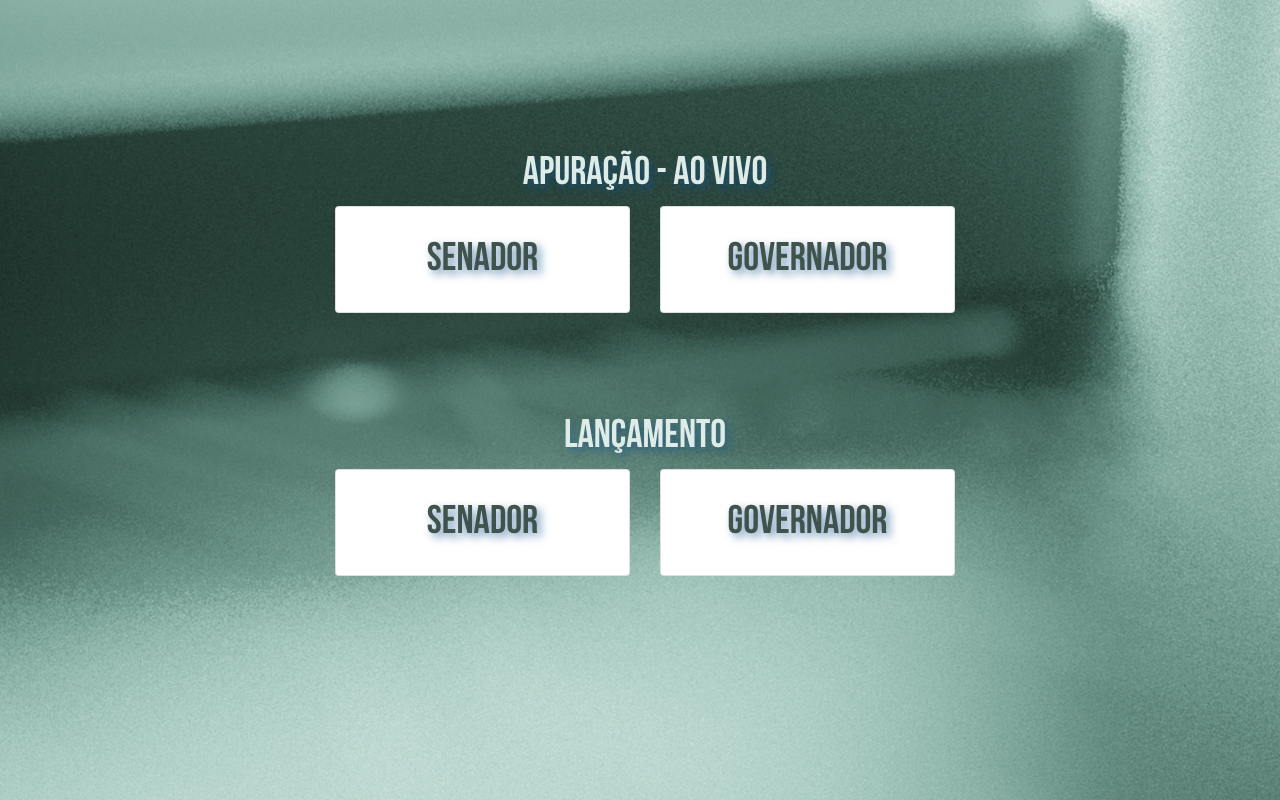
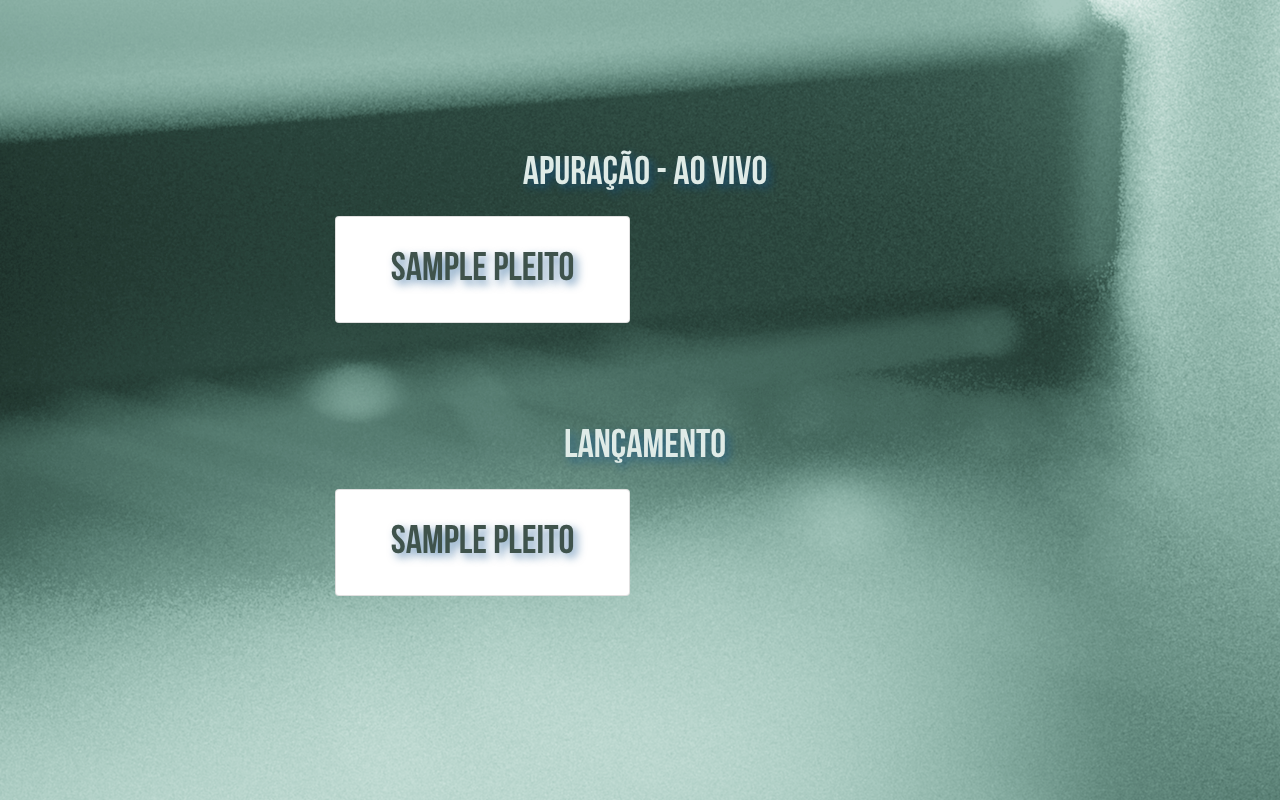
Before and after one commit to usb171/DivulgaCV, a Django app: page / in a window 1280 px wide. Run offline with Django 3.2, Linux system fonts and the light colour scheme; tables that the repository leaves empty hold one stand-in row (values such as "Sample post"); some libraries are stand-ins or nearby versions.

Commit message:
Versão 2.0

```diff
--- a/DivulgaCV/settings.py
+++ b/DivulgaCV/settings.py
@@ -14,7 +14,7 @@ import os
 from decouple import config
 
 _DADOS_PROJETO_ = {
-    'VERSAO': '1.0.0',
+    'VERSAO': '2.0.0',
     'ANO': '2020',
     'EMPRESA': 'Cidade Verde',
     'SITE': 'cidadeverde.com',
@@ -39,7 +39,7 @@ SECRET_KEY = config('SECRET_KEY')
 # SECURITY WARNING: don't run with debug turned on in production!
 DEBUG = config('DEBUG', default=False, cast=bool)
 
-ALLOWED_HOSTS = ['*']
+ALLOWED_HOSTS = ['localhost', '192.168.18.12']
 
 
 # Application definition
--- a/core/models.py
+++ b/core/models.py
@@ -1,19 +1,13 @@
 from django.db import models
 from django.core.validators import MaxValueValidator, MinValueValidator
 from decimal import *
-
-
-_PLEITO = [
-    ('1', 'GOVERNADOR'),
-    ('2', 'SENADO')
-]
 
 
 class Candidato(models.Model):
 
 
     ativa = models.BooleanField(verbose_name="Ativar Candidato", default=True)
-    pleito = models.CharField(verbose_name='Pleito', choices=_PLEITO, max_length=2, default='2', null=True)
+    pleito = models.ForeignKey(to='core.pleito', verbose_name='pleito', on_delete=models.SET_NULL, blank=False, null=True)
     ordem = models.IntegerField(verbose_name="Ordem", default=0, blank=False, null=False)
     nome = models.CharField(max_length=220, verbose_name='Nome', blank=False, null=False)
     partido = models.ForeignKey(to='core.Partido', verbose_name='Partido', on_delete=models.CASCADE, blank=False, null=False)
@@ -35,16 +29,6 @@ class Candidato(models.Model):
 
     def save(self, *args, **kwargs):
         super(Candidato, self).save(*args, **kwargs)
-        self.atualizarPorcentagem()
-
-
-    def atualizarPorcentagem(self):
-        total_votos = Candidato.objects.filter(ativa=True).aggregate(models.Sum('votos'))['votos__sum']
-        for candidato in Candidato.objects.filter(ativa=True):
-            votos_porcentagem = 0.0
-            if total_votos:
-                votos_porcentagem = float((candidato.votos * 100) / total_votos)
-            Candidato.objects.filter(id=candidato.id).update(votos_porcentagem=votos_porcentagem)
 
 
     def __str__(self):
@@ -67,3 +51,43 @@ class Partido(models.Model):
 
     def __str__(self):
         return self.nome
+
+
+class Pleito(models.Model):
+
+
+    nome = models.CharField(max_length=220, verbose_name='Nome', blank=False, null=False, unique=True)
+    cartela = models.FileField(verbose_name='Cartela 000X000', upload_to='cartelas', blank=False, null=True)
+    votos = models.IntegerField(verbose_name='Total de Votos', validators=[MinValueValidator(0)], blank=False, null=False, default=0)
+
+    created_at = models.DateTimeField('Registrado em', auto_now_add=True, null=True)
+    update_at = models.DateTimeField('Atualizado em', auto_now=True, null=True)
+
+
+    class Meta:
+        verbose_name = 'Pleito'
+        verbose_name_plural = 'Pleitos'
+
+
+    def __str__(self):
+        return self.nome
+
+
+class Voto(models.Model):
+
+
+    candidato = models.ForeignKey(to='core.Candidato', verbose_name='Candidato', on_delete=models.CASCADE, blank=False, null=False)
+    votos = models.IntegerField(verbose_name='N° Votos', validators=[MinValueValidator(0)], blank=False, null=False, default=0)
+    pleito = models.ForeignKey(to='core.Pleito', verbose_name='pleito', on_delete=models.SET_NULL, blank=False, null=True)
+
+    created_at = models.DateTimeField('Registrado em', auto_now_add=True, null=True)
+    update_at = models.DateTimeField('Atualizado em', auto_now=True, null=True)
+
+
+    class Meta:
+        verbose_name = 'Histórico de Voto'
+        verbose_name_plural = 'Históricos de Votos'
+
+
+    def __str__(self):
+        return self.candidato.nome
--- a/core/templates/core/senador.html
+++ b/core/templates/core/apuracao.html
@@ -6,8 +6,7 @@
 {% block style %}
 <style>
     body{
-        background-image: url("{% static 'assets/img/fundo2.png' %}"); fundo2022.jfif
-
+        background-image: url("../media/{{pleito.cartela}}");
         background-repeat: no-repeat;
         background-attachment: fixed;
         background-size: cover;
@@ -29,7 +28,7 @@ function getUrlVars() {
 function atualizarLista(){
     $.ajax({
             type: "GET",
-            url: "/atualizar/lista?pleito=2&grupo=" + getUrlVars().grupo,
+            url: "/atualizar/lista?pleito={{pleito.id}}&grupo=" + getUrlVars().grupo,
             dataType: 'json',
             success: function (data) {
                 $("#id_lista_candidatos").html(data.lista_candidatos);
--- a/core/templates/core/index.html
+++ b/core/templates/core/index.html
@@ -17,54 +17,40 @@
 {% block script %}{% endblock %}
 {% block body %}
 
-    <main role="main" class="flex-shrink-0" style="margin-top:40px; margin-left: 10px;">
+<main role="main" class="flex-shrink-0" style="margin-top:40px; margin-left: 10px;">
     <div class="conteudo">
         <div class="panel-body container" style="">
             <h1 style="color: #dfebe7;text-align: center;">APURAÇÃO - AO VIVO</h1>
-            <div class="panel-body container">
-               <div class="row">
-                  <div class="col-sm-6">
-                    <a style="color: #3f534c;text-decoration: none;background-color: transparent;text-align: center;" class="card-text" href="{% url 'senador' %}">
+            <div class="panel-body container row">
+                  {% for pleito in pleitos %}
+                  <div class="col-sm-6" style="margin-top:10px;">
+                    <a style="color: #3f534c;text-decoration: none;background-color: transparent;text-align: center;" class="card-text" href="{% url 'apuracao' pleito.id  %}">
                         <div class="card">
                           <div class="card-body">
-                            <h1 style="padding-top: 9px;">Senador</h1>
+                            <h1 style="padding-top: 9px;">{{pleito.nome}}</h1>
                           </div>
                         </div>
                     </a>
                   </div>
-                  <div class="col-sm-6">
-                    <a style="color: #3f534c;text-decoration: none;background-color: transparent;text-align: center;" class="card-text" href="{% url 'governador' %}">
+                  {% endfor%}
+            </div>
+            <div class="panel-body container" style="padding-top: 100px;">
+               <h1 style="color: #dfebe7;text-align: center;">LANÇAMENTO</h1>
+               <div class="row">
+                  {% for pleito in pleitos %}
+                  <div class="col-sm-6" style="margin-top:10px;">
+                    <a style="color: #3f534c;text-decoration: none;background-color: transparent;text-align: center;" class="card-text" href="{% url 'lancamento' pleito.id %}">
                         <div class="card">
                           <div class="card-body">
-                            <h1 style="padding-top: 9px;">Governador</h1>
+                            <h1 style="padding-top: 9px;">{{pleito.nome}}</h1>
                           </div>
                         </div>
                     </a>
                   </div>
+                  {% endfor %}
+              </div>
             </div>
-        </div>
-            <div class="panel-body container" style="padding-top: 100px;">
-                <h1 style="color: #dfebe7;text-align: center;">LANÇAMENTO</h1>
-               <div class="row">
-                  <div class="col-sm-6">
-                    <a style="color: #3f534c;text-decoration: none;background-color: transparent;text-align: center;" class="card-text" href="{% url 'lancamentoSenador' %}">
-                        <div class="card">
-                          <div class="card-body">
-                            <h1 style="padding-top: 9px;">Senador</h1>
-                          </div>
-                        </div>
-                    </a>
-                  </div>
-                  <div class="col-sm-6">
-                    <a style="color: #3f534c;text-decoration: none;background-color: transparent;text-align: center;" class="card-text" href="{% url 'lancamentoGovernador' %}">
-                        <div class="card">
-                          <div class="card-body">
-                            <h1 style="padding-top: 9px;">Governador</h1>
-                          </div>
-                        </div>
-                    </a>
-                  </div>
-            </div>
+      </div>
     </div>
 </main>
 {% endblock %}
--- a/core/templates/core/render/lista_candidatos_final.html
+++ b/core/templates/core/render/lista_candidatos_final.html
@@ -6,7 +6,7 @@
         {% for candidato in candidatos %}
         <li class="list-group-item">
             <div>
-                <img class="candidato" src="media/{{candidato.foto}}">
+                <img class="candidato" src="../media/{{candidato.foto}}">
             </div>
             <div class="row">
                 <div class="col-12" style="margin: auto; position: relative">
--- a/core/urls.py
+++ b/core/urls.py
@@ -3,9 +3,7 @@ from .views import Core, CoreAjax
 
 urlpatterns = [
     path('', Core.index, name='index'),
-    path('governador', Core.governador, name='governador'),
-    path('senador', Core.senador, name='senador'),
-    path('lancamento/governador', Core.lancamentoGovernador, name='lancamentoGovernador'),
-    path('lancamento/senador', Core.lancamentoSenador, name='lancamentoSenador'),
+    path('apuracao/<int:id_pleito>', Core.apuracao, name='apuracao'),
+    path('lancamento/<int:id_pleito>', Core.lancamento, name='lancamento'),
     path('atualizar/lista', CoreAjax.atualizarLista, name='atualizar_lista'),
 ]
--- a/core/views.py
+++ b/core/views.py
@@ -1,58 +1,40 @@
 from django.shortcuts import render
 from .ferramentas.buscas import Candidato as BuscasCandidato
 from .ferramentas.funcoes import Lancamento
+from .models import Pleito
 from django.http import JsonResponse
-
 
 class Core():
 
     def index(request):
         template_name = "core/index.html"
-        context = {}
+        context = {'pleitos': Pleito.objects.all()}
         if request.method == 'GET':
             return render(request=request, template_name=template_name, context=context)
 
 
-    def governador(request):
-        template_name = "core/governador.html"
+    def apuracao(request, id_pleito):
+        template_name = "core/apuracao.html"
         buscasCandidato = BuscasCandidato(request)
-        context = {'lista_candidatos': buscasCandidato.get_lista_html_candidatos()}
+        context = {'lista_candidatos': buscasCandidato.get_lista_html_candidatos(id_pleito),
+                   'pleito': Pleito.objects.get(id=id_pleito)
+                  }
         if request.method == 'GET':
             return render(request=request, template_name=template_name, context=context)
 
 
-    def senador(request):
-        template_name = "core/senador.html"
-        buscasCandidato = BuscasCandidato(request)
-        context = {'lista_candidatos': buscasCandidato.get_lista_html_candidatos()}
-        if request.method == 'GET':
-            return render(request=request, template_name=template_name, context=context)
-
-
-    def lancamentoGovernador(request):
+    def lancamento(request, id_pleito):
         template_name = "core/lancamento.html"
         buscasCandidato = BuscasCandidato(request)
-        context = {'formulario': buscasCandidato.get_formulario_html_candidatos(1)}
+        context = {'formulario': buscasCandidato.get_formulario_html_candidatos(id_pleito)}
         if request.method == 'GET':
             return render(request=request, template_name=template_name, context=context)
         elif request.method == 'POST':
-            Lancamento(request).somarVotos()
-            return render(request=request, template_name=template_name, context=context)
-
-
-    def lancamentoSenador(request):
-        template_name = "core/lancamento.html"
-        buscasCandidato = BuscasCandidato(request)
-        context = {'formulario': buscasCandidato.get_formulario_html_candidatos(2)}
-        if request.method == 'GET':
-            return render(request=request, template_name=template_name, context=context)
-        elif request.method == 'POST':
-            Lancamento(request).somarVotos()
+            Lancamento(request).registrarVotos()
             return render(request=request, template_name=template_name, context=context)
 
 
 class CoreAjax():
 
-
     def atualizarLista(request):
         return JsonResponse({'lista_candidatos': BuscasCandidato(request).get_lista_html_candidatos()})
```
Also changed, not shown: core/admin.py (+24 -3 lines), core/ferramentas/buscas.py (+7 -10 lines), core/ferramentas/funcoes.py (+62 -10 lines), core/templates/core/governador.html (deleted, +0 -56 lines).
